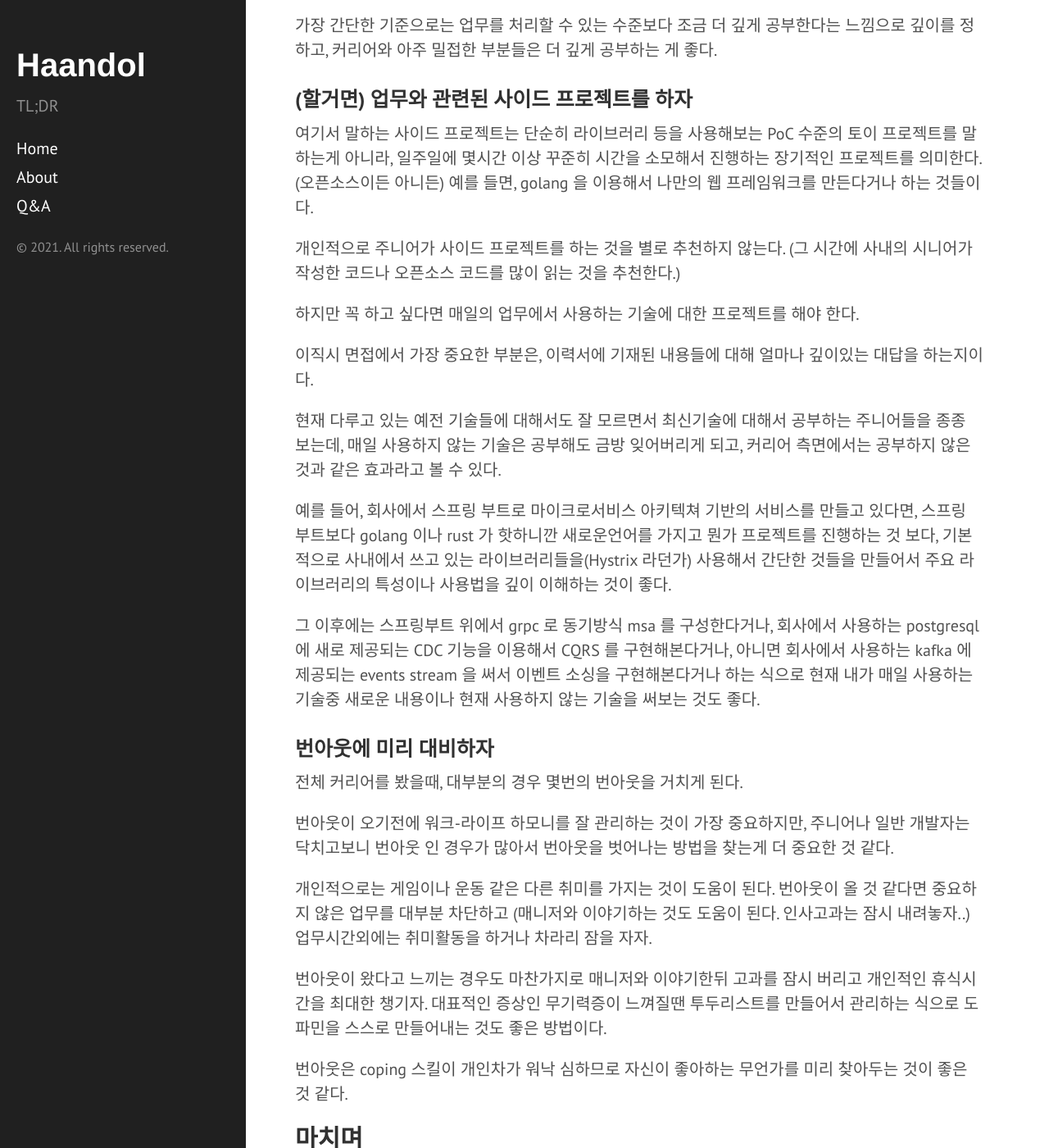
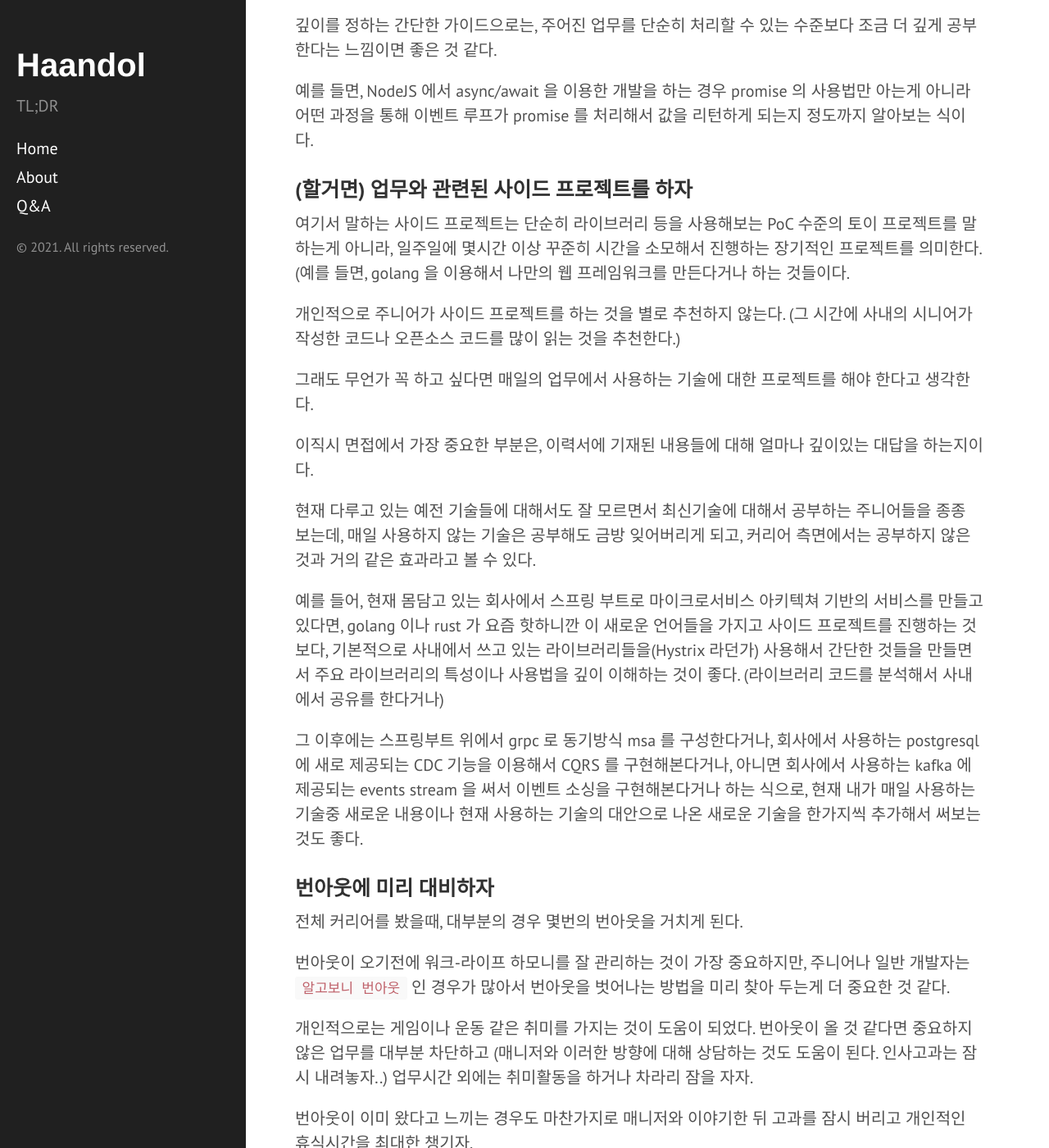
Before and after one commit to haandol/haandol.github.com, a Jekyll site: the page built from _posts/2021-07-11-do-side-project-related-to-your-everyday-work.md, in a window 1280 px wide and 1400 px high, scrolled down 3330 px. Shown: the whole window at 82% size. Built offline with Jekyll 4.4.1, drawn with Linux system fonts in a browser that asks for light colours; comment, search, counter and statistics services are not loaded; some of the changed text lies outside the part shown.

Commit message:
update sentences

```diff
--- a/_posts/2021-07-11-do-side-project-related-to-your-everyday-work.md
+++ b/_posts/2021-07-11-do-side-project-related-to-your-everyday-work.md
@@ -59,7 +59,7 @@ publish: true
 글에서는 여기까지 굳이 구분할 필요 없지만, 하는 김에 시니어까지만 해보자.
 (시니어, 스태프, 시니어 스태프, 프린시펄 이런 식으로 더 윗 단계들이 있지만, 여기서는 시니어랑 스태프를 묶어서 대충 시니어라고 부른다)
 
-시니어 개발자는 6개월 내외의 지속성을 가지는 업무를 주로 처리한다.
+시니어 개발자는 6개월 이상의 지속성을 가지는 업무를 주로 처리한다.
 
 보통 전체 서비스의 특정 부분에 대해서는 회사 내에서 전문가이며,
 
@@ -69,9 +69,9 @@ publish: true
 
 ## 주니어 시절을 잘 지내기 위한 3가지 방법
 
-좋다는 기준은 모두 다르기 때문에 강요할수는 없지만
+`좋다`는 기준은 모두 다르기 때문에 강요할수는 없지만, 좋은 주니어는 꾸준히 `성장`하려고 `노력`하는 사람이라고 생각한다.
 
-개인적으로 좋은 주니어는 꾸준히 성장하려고 노력하는 사람이라고 생각한다. 꾸준히 성장하는 것은 자기동기부여가 되어야 하고, 이것은 좋아하는 일 / 분야에 몸담고 있을 때만 가능하다.
+일반적으로 꾸준히 성장하는 것은 자기동기부여가 되어야 하고, 이것은 좋아하는 일 / 분야에 몸담고 있을 때만 가능한 것 같다.
 
 따라서 좋은 주니어 시기를 보내려면,
 
@@ -79,7 +79,7 @@ publish: true
 2. 좋아하는 것을 깊이 알려고 노력하고
 3. 그것들을 본인의 업무와 연결하려고 시도해야
 
-한다고 생각한다.
+위의 세가지를 찾아가는 과정에 중점을 두면 좋을 것 같다.
 
 ### 방향을 정하자
 
@@ -88,14 +88,14 @@ IT 직종은 상당히 세분화 된 분야가 많기 때문에, 본인이 어
 본인이 방향을 미리 정해두지 않고 시키는 일만 계속하다보면 깊이가 없이 다양한 일을 하게 된다.
 (대부분의 경우 못하는거 아니면 다 시켜야지 라는 회사의 마인드 + 어차피 모르니깐 무엇이든 다 도움이 될거야 라는 개인의 마인드)
 
-좋은 시니어가 없는 회사들의 주니어는 스스로 성장해야하는 경우가 많은데, 동일한 기간이 주어졌을때 스스로 공부해서 성장한 것과 특정 분야에 대해서 시니어를 통해 성장하는 것은 엄청난 차이가 있다.
+좋은 시니어가 없는 회사의 경우, 주니어는 스스로 성장해야하는데, 동일한 기간이 주어졌을때 스스로 공부해서 성장한 것과 특정 분야에 대해서 시니어를 통해 성장하는 것은 엄청난 차이가 있다.
 (바이올린을 책을 내가 사서 독학 하는 것과 선생님을 통해 레슨을 받고 공부하는 것이 차이라고 생각해도 된다.)
 
 따라서 시니어가 없는 환경일수록 본인이 어떤 방향성을 가지고 성장할지 미리 고민해두는 것이 중요하다.
 
 여기서 말하는 방향은 업무 포지션이라고 생각하면 되고, 방향성을 정하는 제일 쉬운 방법은 여기[^1] TL;DR 에 적어두었다.
 
-물론 잘 모를때 정한 방향성은 성장해나가면서 바뀔 수 있지만, 방향을 정하는 연습을 미리 해두면 나중에 바꿀때도 큰 도움이 되고, 이렇게 정한 방향성은 스스로 공부하거나 발전해나가는데 도움이 된다.
+물론 잘 모를때 정한 방향성은 성장해나가면서 바뀔 수 있지만, 방향을 찾는 연습을 미리 해두면 나중에 바꿀때도 큰 도움이 되고, 이렇게 정한 방향성은 스스로 공부하거나 발전해나가는데 도움이 된다.
 
 ### 깊이의 범위를 정하자
 
@@ -105,43 +105,47 @@ IT 직종은 상당히 세분화 된 분야가 많기 때문에, 본인이 어
 
 데이터 엔지니어가 되고 싶다면, 머신러닝 모델들의 이론적인 부분보다 파인튜닝 / 인퍼런스 하는 방법을 위주로 공부를 하는 것이 좋을 것이다.
 
-가장 간단한 기준으로는 업무를 처리할 수 있는 수준보다 조금 더 깊게 공부한다는 느낌으로 깊이를 정하고, 커리어와 아주 밀접한 부분들은 더 깊게 공부하는 게 좋다.
+깊이를 정하는 간단한 가이드으로는, 주어진 업무를 단순히 처리할 수 있는 수준보다 조금 더 깊게 공부한다는 느낌이면 좋은 것 같다.
+
+예를 들면, NodeJS 에서 async/await 을 이용한 개발을 하는 경우 promise 의 사용법만 아는게 아니라 어떤 과정을 통해 이벤트 루프가 promise 를 처리해서 값을 리턴하게 되는지 정도까지 알아보는 식이다.
 
 ### (할거면) 업무와 관련된 사이드 프로젝트를 하자
 
 여기서 말하는 사이드 프로젝트는 단순히 라이브러리 등을 사용해보는 PoC 수준의 토이 프로젝트를 말하는게 아니라,
-일주일에 몇시간 이상 꾸준히 시간을 소모해서 진행하는 장기적인 프로젝트를 의미한다.(오픈소스이든 아니든)
-예를 들면, golang 을 이용해서 나만의 웹 프레임워크를 만든다거나 하는 것들이다.
+일주일에 몇시간 이상 꾸준히 시간을 소모해서 진행하는 장기적인 프로젝트를 의미한다. (예를 들면, golang 을 이용해서 나만의 웹 프레임워크를 만든다거나 하는 것들이다.
 
 개인적으로 주니어가 사이드 프로젝트를 하는 것을 별로 추천하지 않는다.
 (그 시간에 사내의 시니어가 작성한 코드나 오픈소스 코드를 많이 읽는 것을 추천한다.)
 
-하지만 꼭 하고 싶다면 매일의 업무에서 사용하는 기술에 대한 프로젝트를 해야 한다.
+그래도 무언가 꼭 하고 싶다면 매일의 업무에서 사용하는 기술에 대한 프로젝트를 해야 한다고 생각한다.
 
 이직시 면접에서 가장 중요한 부분은, 이력서에 기재된 내용들에 대해 얼마나 깊이있는 대답을 하는지이다.
 
 현재 다루고 있는 예전 기술들에 대해서도 잘 모르면서 최신기술에 대해서 공부하는 주니어들을 종종 보는데,
-매일 사용하지 않는 기술은 공부해도 금방 잊어버리게 되고, 커리어 측면에서는 공부하지 않은 것과 같은 효과라고 볼 수 있다.
+매일 사용하지 않는 기술은 공부해도 금방 잊어버리게 되고, 커리어 측면에서는 공부하지 않은 것과 거의 같은 효과라고 볼 수 있다.
 
-예를 들어, 회사에서 스프링 부트로 마이크로서비스 아키텍쳐 기반의 서비스를 만들고 있다면,
-스프링 부트보다 golang 이나 rust 가 핫하니깐 새로운언어를 가지고 뭔가 프로젝트를 진행하는 것 보다,
-기본적으로 사내에서 쓰고 있는 라이브러리들을(Hystrix 라던가) 사용해서 간단한 것들을 만들어서 주요 라이브러리의 특성이나 사용법을 깊이 이해하는 것이 좋다.
+예를 들어, 현재 몸담고 있는 회사에서 스프링 부트로 마이크로서비스 아키텍쳐 기반의 서비스를 만들고 있다면,
+golang 이나 rust 가 요즘 핫하니깐 이 새로운 언어들을 가지고 사이드 프로젝트를 진행하는 것 보다,
+기본적으로 사내에서 쓰고 있는 라이브러리들을(Hystrix 라던가) 사용해서 간단한 것들을 만들면서 주요 라이브러리의 특성이나 사용법을 깊이 이해하는 것이 좋다.
+(라이브러리 코드를 분석해서 사내에서 공유를 한다거나)
 
 그 이후에는 스프링부트 위에서 grpc 로 동기방식 msa 를 구성한다거나,
 회사에서 사용하는 postgresql 에 새로 제공되는 CDC 기능을 이용해서 CQRS 를 구현해본다거나,
-아니면 회사에서 사용하는 kafka 에 제공되는 events stream 을 써서 이벤트 소싱을 구현해본다거나 하는 식으로 현재 내가 매일 사용하는 기술중 새로운 내용이나 현재 사용하지 않는 기술을 써보는 것도 좋다.
+아니면 회사에서 사용하는 kafka 에 제공되는 events stream 을 써서 이벤트 소싱을 구현해본다거나 하는 식으로, 현재 내가 매일 사용하는 기술중 새로운 내용이나 현재 사용하는 기술의 대안으로 나온 새로운 기술을 한가지씩 추가해서 써보는 것도 좋다.
 
 ### 번아웃에 미리 대비하자
 
 전체 커리어를 봤을때, 대부분의 경우 몇번의 번아웃을 거치게 된다.
 
-번아웃이 오기전에 워크-라이프 하모니를 잘 관리하는 것이 가장 중요하지만, 주니어나 일반 개발자는 닥치고보니 번아웃 인 경우가 많아서 번아웃을 벗어나는 방법을 찾는게 더 중요한 것 같다.
+번아웃이 오기전에 워크-라이프 하모니를 잘 관리하는 것이 가장 중요하지만, 주니어나 일반 개발자는 `알고보니 번아웃` 인 경우가 많아서 번아웃을 벗어나는 방법을 미리 찾아 두는게 더 중요한 것 같다.
 
-개인적으로는 게임이나 운동 같은 다른 취미를 가지는 것이 도움이 된다. 번아웃이 올 것 같다면 중요하지 않은 업무를 대부분 차단하고 (매니저와 이야기하는 것도 도움이 된다. 인사고과는 잠시 내려놓자..) 업무시간외에는 취미활동을 하거나 차라리 잠을 자자.
+개인적으로는 게임이나 운동 같은 취미를 가지는 것이 도움이 되었다. 번아웃이 올 것 같다면 중요하지 않은 업무를 대부분 차단하고 (매니저와 이러한 방향에 대해 상담하는 것도 도움이 된다. 인사고과는 잠시 내려놓자..) 업무시간 외에는 취미활동을 하거나 차라리 잠을 자자.
 
-번아웃이 왔다고 느끼는 경우도 마찬가지로 매니저와 이야기한뒤 고과를 잠시 버리고 개인적인 휴식시간을 최대한 챙기자. 대표적인 증상인 무기력증이 느껴질땐 투두리스트를 만들어서 관리하는 식으로 도파민을 스스로 만들어내는 것도 좋은 방법이다.
+번아웃이 이미 왔다고 느끼는 경우도 마찬가지로 매니저와 이야기한 뒤 고과를 잠시 버리고 개인적인 휴식시간을 최대한 챙기자.
 
-번아웃은 coping 스킬이 개인차가 워낙 심하므로 자신이 좋아하는 무언가를 미리 찾아두는 것이 좋은 것 같다.
+대표적인 증상인 무기력증이 느껴질땐 투두리스트를 만들어서 관리하는 식으로 도파민을 스스로 만들어내는 것도 좋은 방법이다.
+
+번아웃은 개개인 별로 유효한 coping 스킬이 다르므로, 일 외에 자신이 좋아하는 무언가를 미리 찾아두는 것이 좋은 것 같다. (가능하면 컴퓨터와 관계없는 분야로..)
 
 ## 마치며
 
@@ -149,6 +153,6 @@ IT 직종은 상당히 세분화 된 분야가 많기 때문에, 본인이 어
 
 내가 헬스를 몇년간 꾸준히 해서 몸을 만들면, 이상적인 경우에 이승윤씨 정도의 몸을 가질 수 있는 것이지, 줄리엔 강의 몸을 가질 수는 없다.
 
-외부(특히 주변사람)를 기준으로 삼으면, 내가 알게된 새로운 것들에 대해 성취감이나 행복을 얻기가 어려워진다.
+외부(특히 주변사람)를 기준으로 삼으면, 내가 알게된 새로운 것들에 대해 성취감이나 행복을 얻기가 어려워지는 것 같다.
 
-어제의 나보다 오늘의 내가 더 나아졌는지 꾸준히 체크하면서 하루하루 살다보면 행복한 시니어 개발자가 되어 있을 것이다.
+따라서 어제의 나보다 오늘의 내가 더 나아졌는지에 집중하면서, 하루하루 지내다보면 어느새 행복한 시니어 개발자가 되어 있을 것이다.
```
Also changed, not shown: other parts of _posts/2021-07-11-do-side-project-related-to-your-everyday-work.md (+3 -3 lines).
